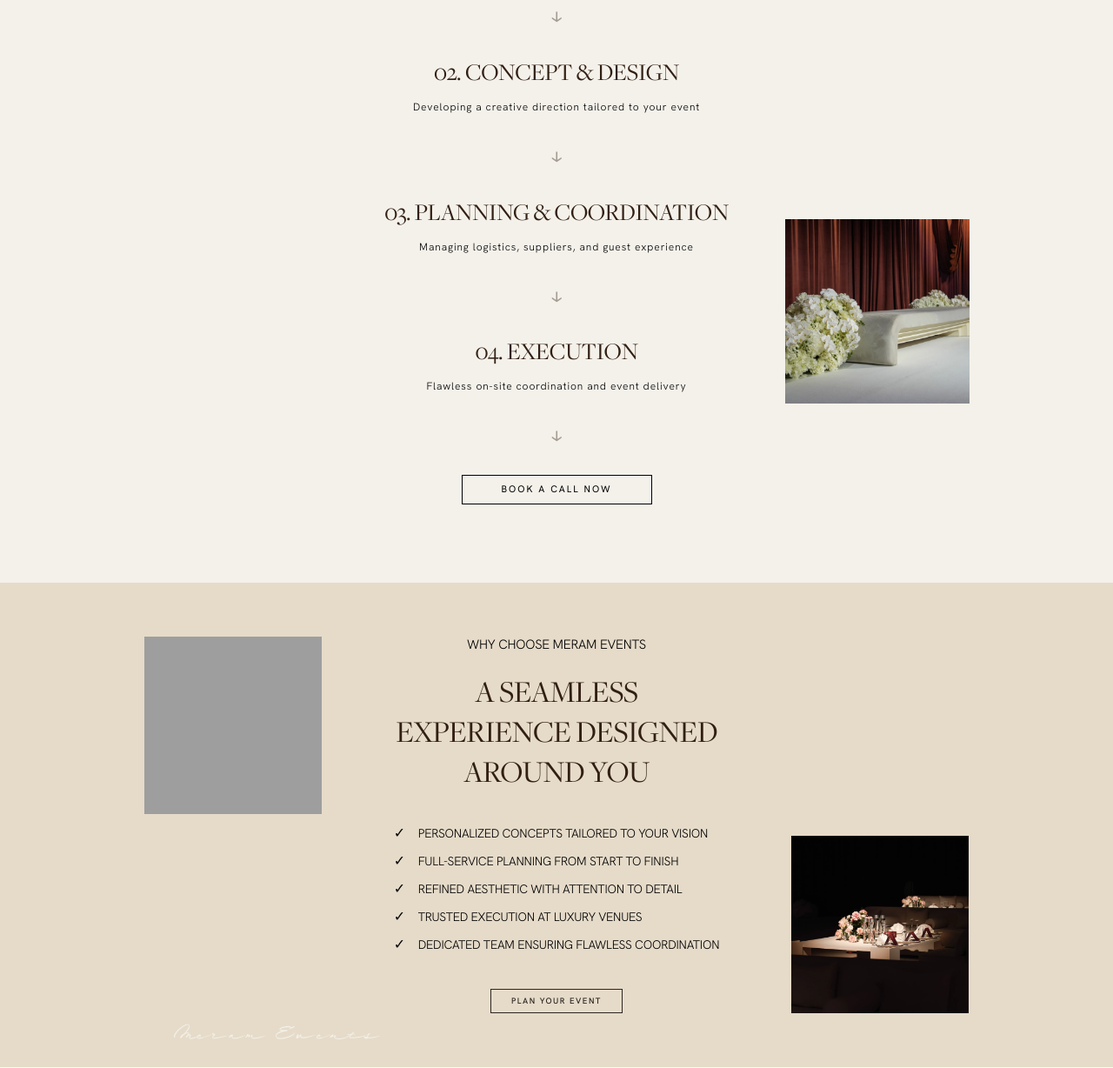
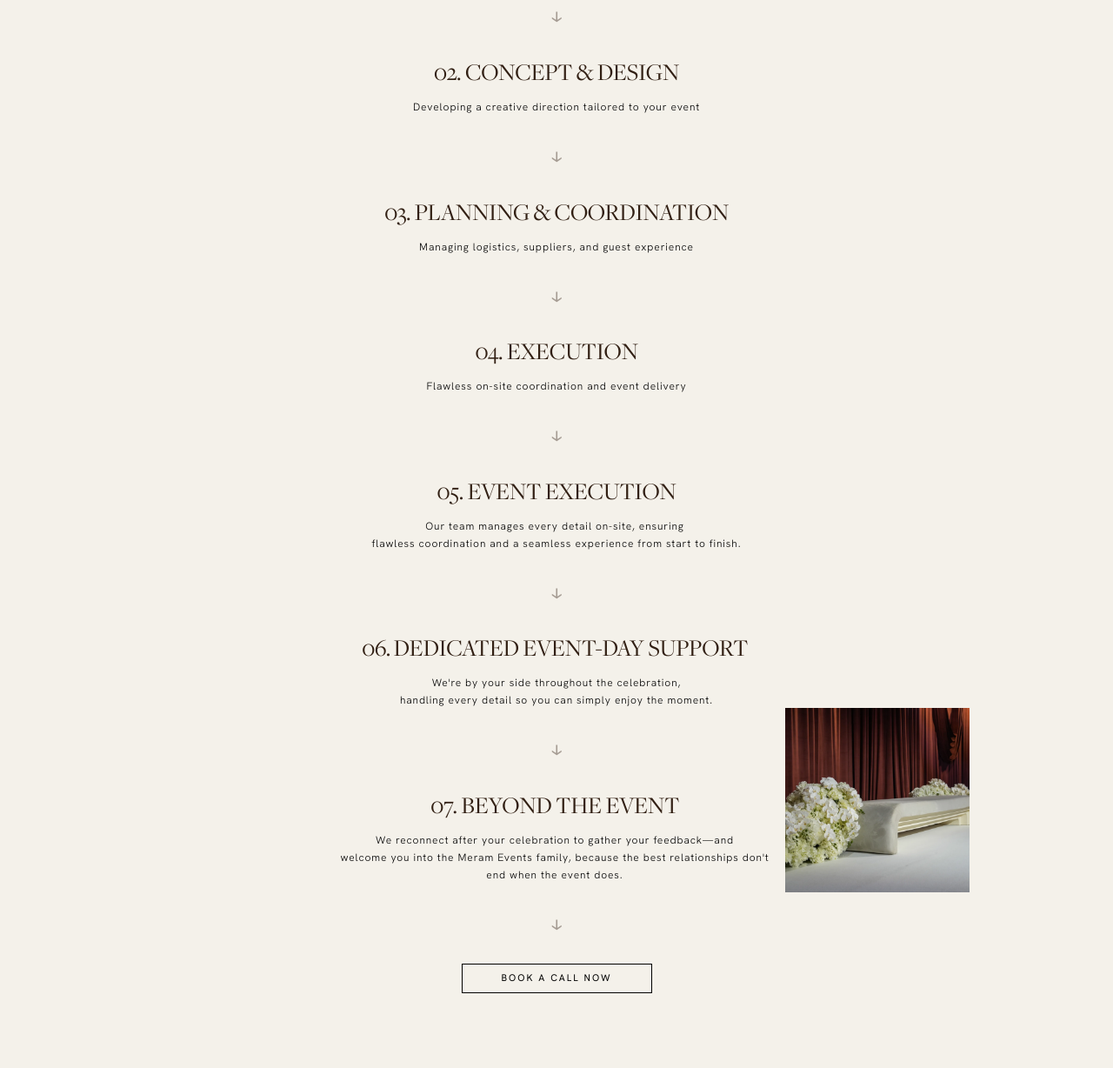
Before and after one commit to Harisshabbir76/Meram, a Django app: page /services/ in a window 1280 px wide. Shown: the part 3723-4951 px from the top of the page at 87% size. Run offline with Django 5.2, Linux system fonts and the light colour scheme; data comes from the database, SQL or seed files in the repository; both versions use the stored data as it was after the commit; some libraries are stand-ins or nearby versions; some web fonts are replaced; grey boxes are pictures that could not be loaded.

Commit message:
client changes

```diff
--- a/main/templates/main/base.html
+++ b/main/templates/main/base.html
@@ -801,6 +801,7 @@
             <div class="footer-icons">
                 <span class="footer-social-label" data-en="FOLLOW US ON:" data-ar="تابعنا على:">FOLLOW US ON:</span>
                 <a href="https://www.instagram.com/meram_events" target="_blank" rel="noopener noreferrer" title="Instagram"><i class="fab fa-instagram"></i></a>
+                <a href="https://wa.me/971501406994?text=Hello%20Meram%20Events,%20I%20would%20like%20to%20know%20more." target="_blank" rel="noopener noreferrer" title="WhatsApp"><i class="fab fa-whatsapp"></i></a>
             </div>
 
             <!-- ===== LANGUAGE DROPDOWN ===== -->
--- a/main/templates/main/services.html
+++ b/main/templates/main/services.html
@@ -1627,6 +1627,55 @@ padding: 0 20px;}
 
         <span class="srv-step-arrow">↓</span>
 
+        <div class="srv-step">
+            <span class="srv-step-num"
+                  data-en="01. Event Execution "
+                  data-ar="01. تنفيذ الفعالية">
+                05. Event Execution
+            </span>
+
+            <p class="srv-step-body"
+               data-en="Our team manages every detail on-site, ensuring flawless coordination and a seamless experience from start to finish. "
+               data-ar="يتولى فريقنا إدارة كل التفاصيل في موقع الفعالية، لضمان تنسيق متكامل وتجربة سلسة من البداية إلى النهاية.">
+                Understanding your vision, preferences, and expectations
+            </p>
+        </div>
+
+        <span class="srv-step-arrow">↓</span>
+
+        <div class="srv-step">
+            <span class="srv-step-num"
+                  data-en="01. Consultation"
+                  data-ar="01. الاستشارة">
+                01. Consultation
+            </span>
+
+            <p class="srv-step-body"
+               data-en="Understanding your vision, preferences, and expectations"
+               data-ar="فهم رؤيتك وتفضيلاتك وتوقعاتك بشكل كامل">
+                Understanding your vision, preferences, and expectations
+            </p>
+        </div>
+
+        <span class="srv-step-arrow">↓</span>
+
+
+        <div class="srv-step">
+            <span class="srv-step-num"
+                  data-en="01. Consultation"
+                  data-ar="01. الاستشارة">
+                01. Consultation
+            </span>
+
+            <p class="srv-step-body"
+               data-en="Understanding your vision, preferences, and expectations"
+               data-ar="فهم رؤيتك وتفضيلاتك وتوقعاتك بشكل كامل">
+                Understanding your vision, preferences, and expectations
+            </p>
+        </div>
+
+        <span class="srv-step-arrow">↓</span>
+
         <a href="{% url 'book_now' %}"
            class="btn-srv"
            style="margin-top:10px;"
```
Also changed, not shown: db.sqlite3.
